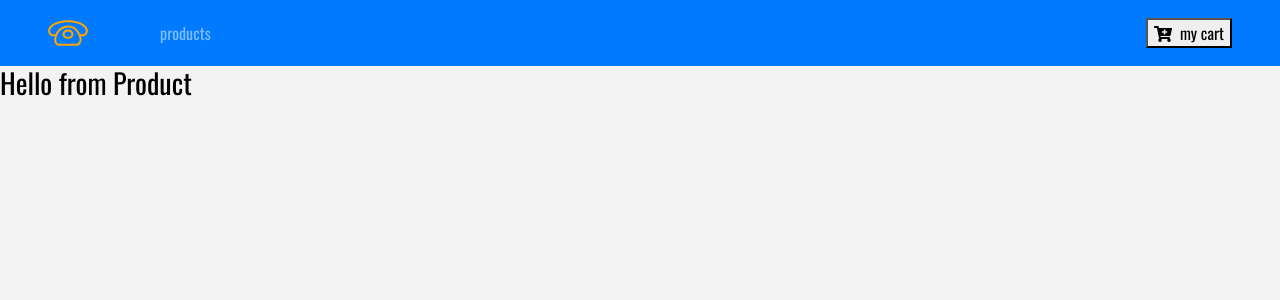
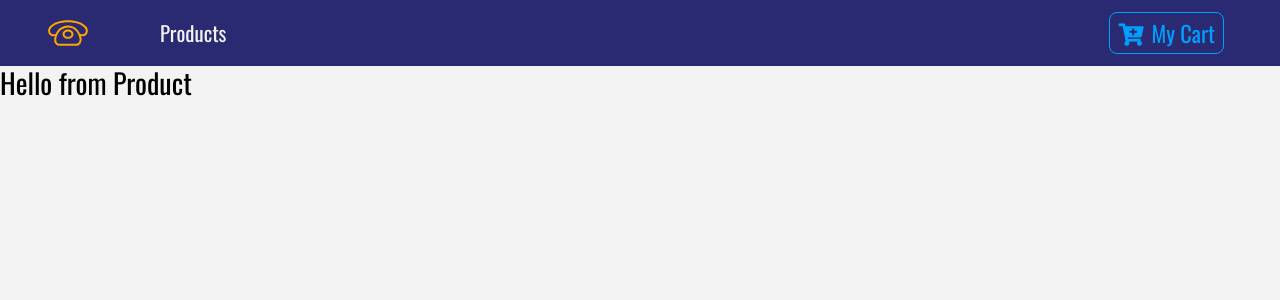
Before and after one commit to rayamable/react-phone-e-commerce-project, a React (Create React App) app: page / in a window 1280 px wide. Shown: the top 300 px of the page. Built offline with nearby package versions, Linux system fonts and the light colour scheme.

Commit message:
add styling to navbar

```diff
--- a/package.json
+++ b/package.json
@@ -10,7 +10,8 @@
     "react": "^16.13.1",
     "react-dom": "^16.13.1",
     "react-router-dom": "^5.1.2",
-    "react-scripts": "3.4.1"
+    "react-scripts": "3.4.1",
+    "styled-components": "^5.0.1"
   },
   "scripts": {
     "start": "react-scripts start",
--- /dev/null
+++ b/src/components/Button.js
@@ -0,0 +1,28 @@
+import styled from "styled-components";
+
+export const ButtonContainer = styled.button`
+  text-transform: capitalize;
+  font-size: 1.4rem;
+  background: transparent;
+  border: 0.05rem solid var(--lightBlue);
+  border-color: ${props =>
+    props.cart ? "var(--mainYellow)" : "var(--lightBlue)"};
+  color: var(--lightBlue);
+  color: ${props => (props.cart ? "var(--mainYellow)" : "var(--lightBlue)")};
+  border-radius: 0.5rem;
+  padding: 0.2rem 0.5rem;
+  outline-color: red;
+  cursor: pointer;
+  display: inline-block;
+  margin: 0.2rem 0.5rem 0.2rem 0;
+  transition: all 0.5s ease-in-out;
+  &:hover {
+    background: var(--lightBlue);
+    background: ${props =>
+      props.cart ? "var(--mainYellow)" : "var(--lightBlue)"};
+    color: var(--mainBlue);
+  }
+  &:focus {
+    outline: none;
+  }
+`;
--- a/src/components/Navbar.js
+++ b/src/components/Navbar.js
@@ -1,11 +1,13 @@
 import React, { Component } from 'react'
 import { Link } from "react-router-dom";
 import logo from "../logo.svg";
+import styled from "styled-components";
+import { ButtonContainer } from "./Button";
 
 export default class Navbar extends Component {
     render() {
         return (
-            <nav className="navbar navbar-expand-sm bg-primary  navbar-dark px-sm-5">
+            <Nav className="navbar navbar-expand-sm navbar-dark px-sm-5">
             {/*
     https://www.iconfinder.com/icons/1243689/call_phone_icon
     Creative Commons (Attribution 3.0 Unported);
@@ -21,14 +23,27 @@
               </li>
             </ul>
             <Link to="/cart" className="ml-auto">
-            <button>
+            <ButtonContainer>
                 <span className="mr-2">
                 <i className="fas fa-cart-plus " />
                 </span>
                 my cart
-            </button>
+            </ButtonContainer>
             </Link>
-          </nav>
+          </Nav>
         );
-      }
     }
+}
+
+const Nav = styled.nav`
+  background: var(--mainBlue);
+  .nav-link {
+    color: var(--mainWhite) !important;
+    font-size:1.3rem;
+    text-transform:capitalize;
+  }
+  @media (max-width: 576px) {
+    .navbar-nav {
+      flex-direction: row !important;
+    }
+`;
```
Also changed, not shown: 1 other file (tests, documents, lock files or other folders).
